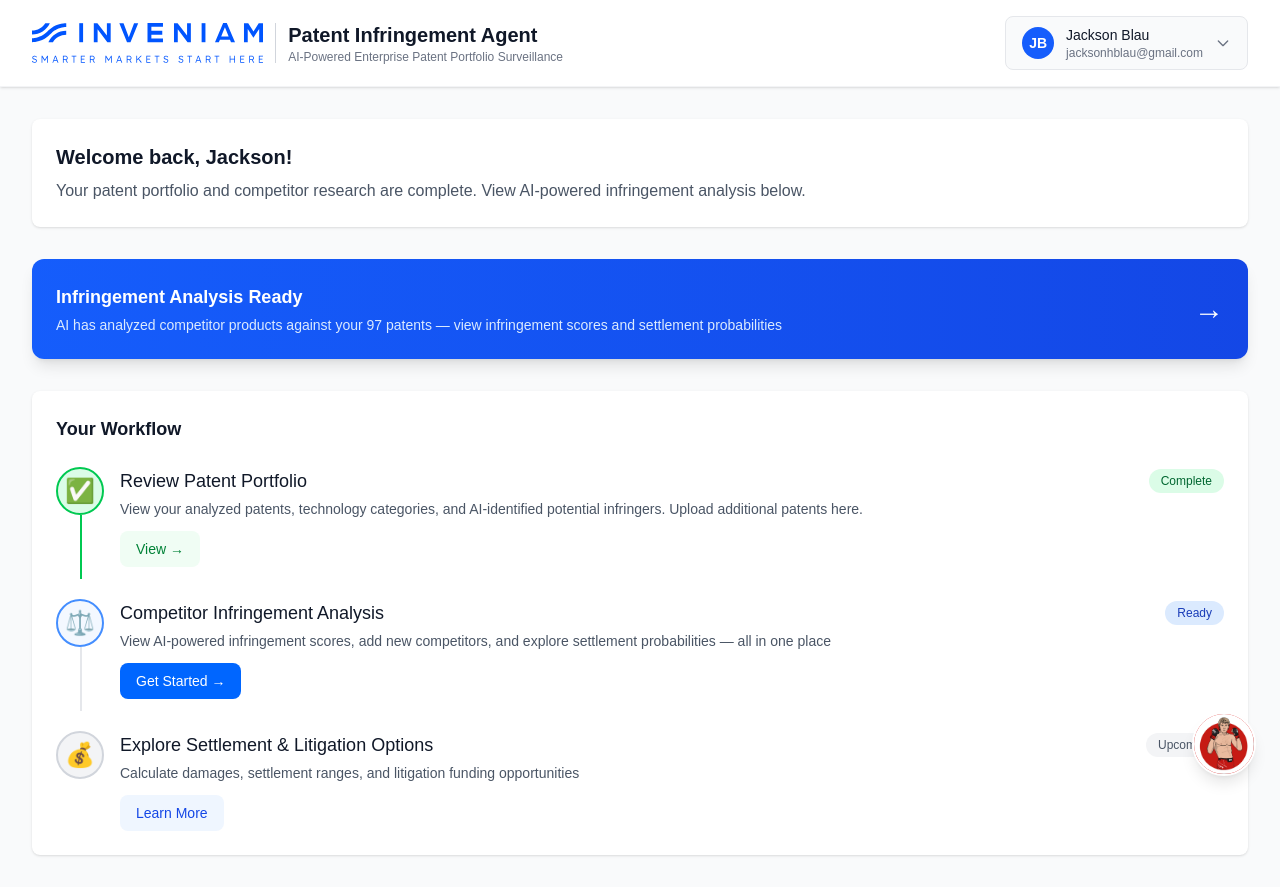
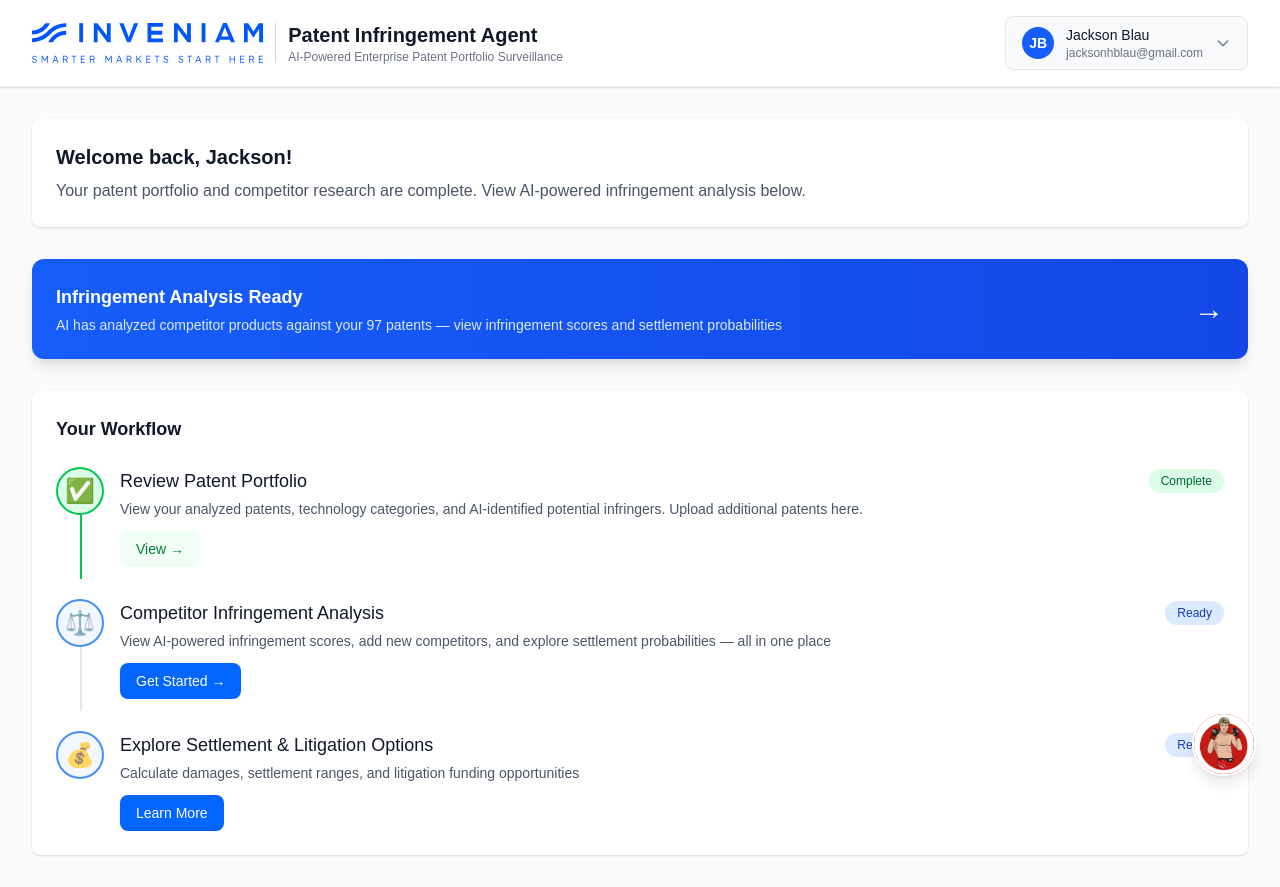
Before and after one commit to jacksonhblau/patent-detector, a Next.js app: page /dashboard in a window 1280 px wide. Built offline with nearby package versions, Linux system fonts and the light colour scheme.

Commit message:
Refine litigation workflow step presentation

```diff
--- a/app/dashboard/page.tsx
+++ b/app/dashboard/page.tsx
@@ -10,7 +10,6 @@ interface TimelineStep {
   href: string;
   status: 'complete' | 'current' | 'upcoming';
   icon: string;
-  ctaLabel?: string;
 }
 
 export default function DashboardPage() {
@@ -38,9 +37,8 @@ export default function DashboardPage() {
       title: 'Explore Settlement & Litigation Options',
       description: 'Calculate damages, settlement ranges, and litigation funding opportunities',
       href: '/litigation',
-      status: 'upcoming',
+      status: 'current',
       icon: '💰',
-      ctaLabel: 'Learn More',
     },
   ];
 
@@ -143,11 +141,9 @@ export default function DashboardPage() {
                       <Link href={step.href} className={`inline-flex items-center px-4 py-2 text-sm font-medium rounded-lg transition-colors ${
                         step.status === 'current'
                           ? 'text-white bg-[#0066FF] hover:bg-[#0052CC]'
-                          : step.status === 'upcoming'
-                            ? 'text-blue-700 bg-blue-50 hover:bg-blue-100'
-                            : 'text-green-700 bg-green-50 hover:bg-green-100'
+                          : 'text-green-700 bg-green-50 hover:bg-green-100'
                       }`}>
-                        {step.ctaLabel ?? (step.status === 'current' ? 'Get Started →' : 'View →')}
+                        {step.id === 3 ? 'Learn More' : step.status === 'current' ? 'Get Started →' : 'View →'}
                       </Link>
                     </div>
                   </div>
```
